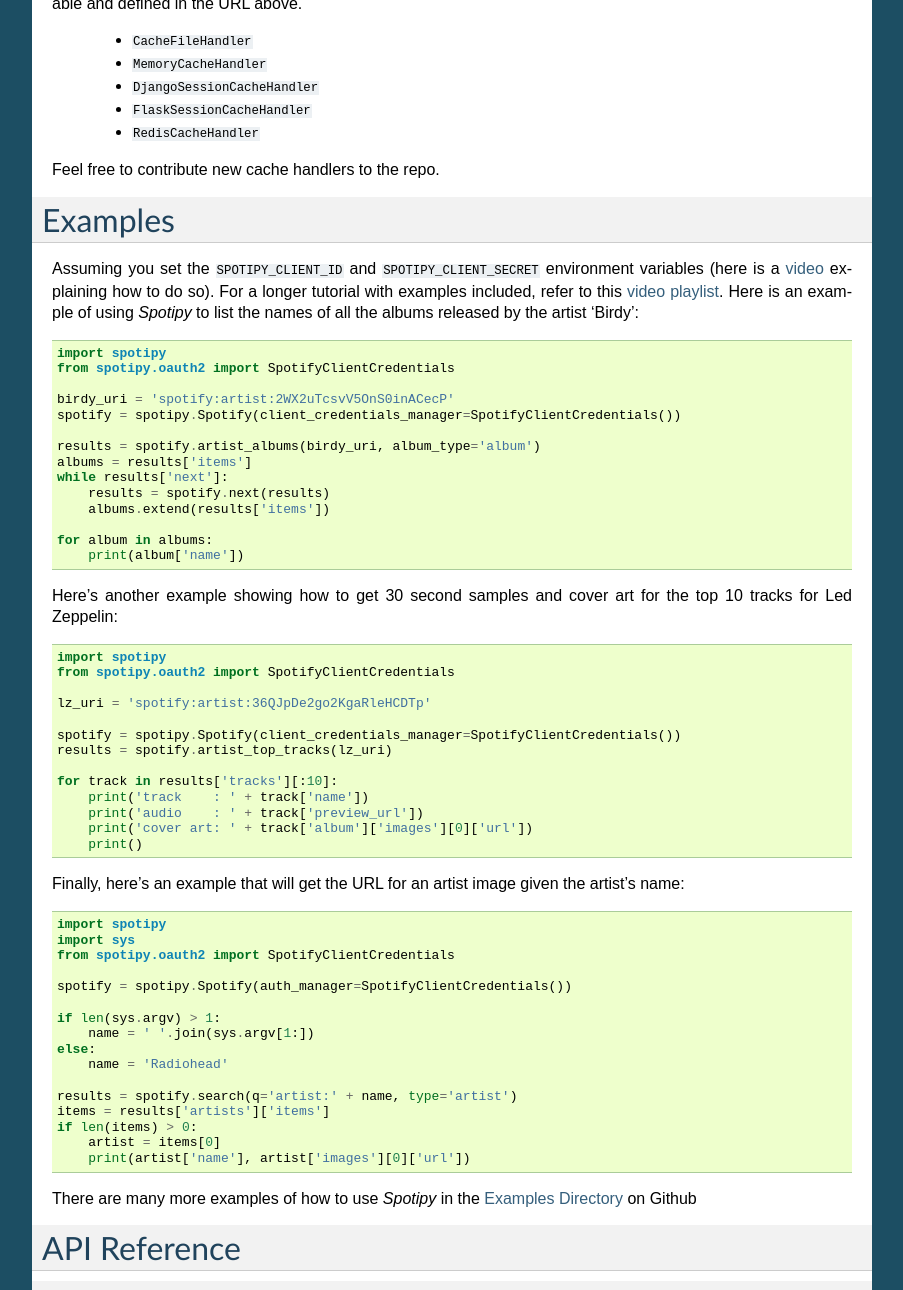
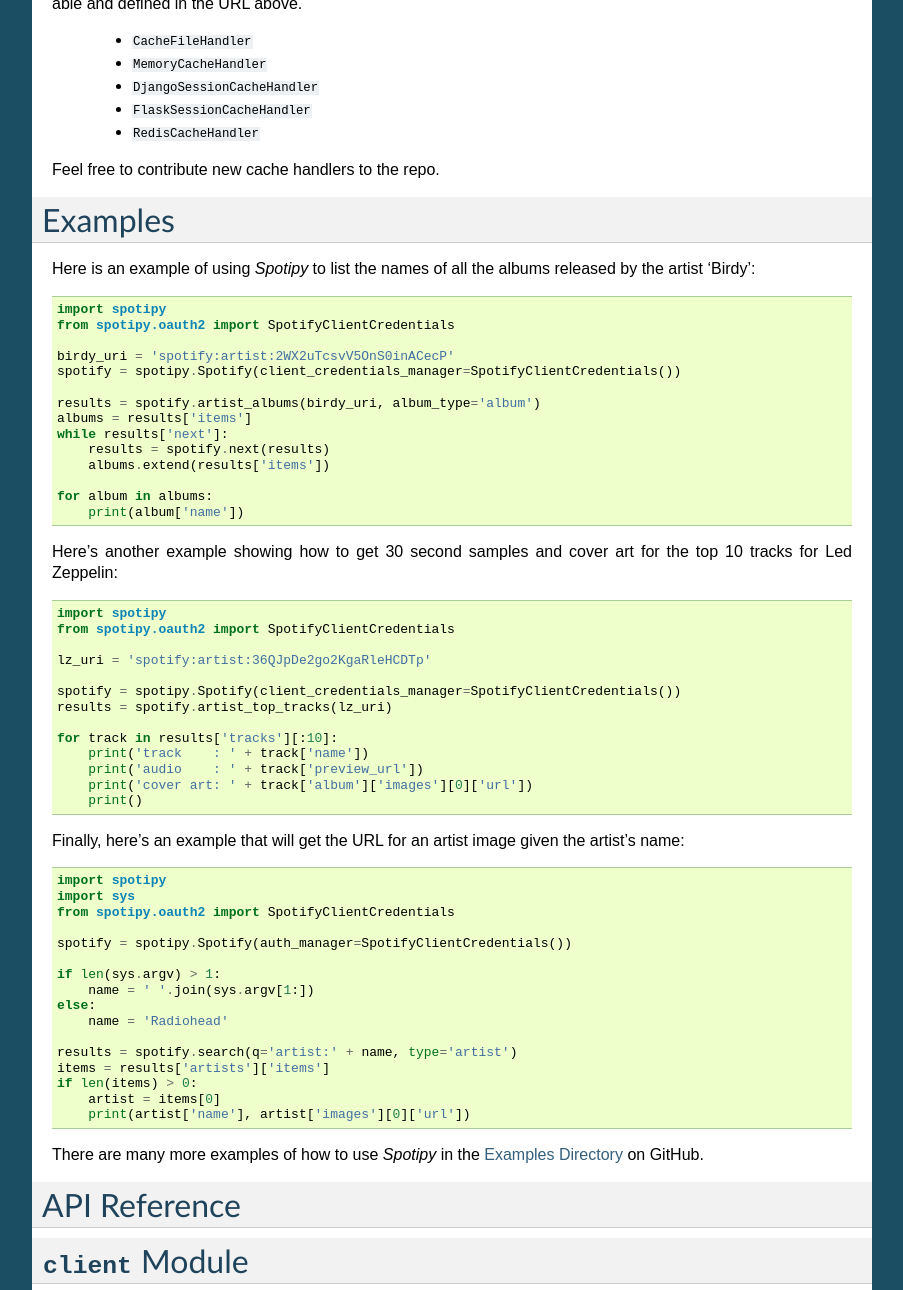
Before and after one commit to spotipy-dev/spotipy, a Sphinx documentation site: the page built from docs/index.rst, in a window 1280 px wide and 1400 px high, scrolled down 3343 px, cut to the strip 0-1290 px from the top of the window. Shown: the whole strip, without its empty margins (198-1101 px from the left). Built offline with Sphinx 7.4.7, drawn with Linux system fonts in a browser that asks for light colours.

Commit message:
cleaning up examples section.

```diff
--- a/docs/index.rst
+++ b/docs/index.rst
@@ -196,8 +196,6 @@
 Examples
 =======================
 
-Assuming you set the ``SPOTIPY_CLIENT_ID`` and ``SPOTIPY_CLIENT_SECRET``
-environment variables (here is a `video <https://youtu.be/kaBVN8uP358>`_ explaining how to do so). For a longer tutorial with examples included, refer to this `video playlist <https://www.youtube.com/watch?v=tmt5SdvTqUI&list=PLqgOPibB_QnzzcaOFYmY2cQjs35y0is9N&index=1>`_.
 Here is an example of using *Spotipy* to list the
 names of all the albums released by the artist 'Birdy'::
 
@@ -254,7 +252,7 @@
         print(artist['name'], artist['images'][0]['url'])
 
 There are many more examples of how to use *Spotipy* in the `Examples
-Directory <https://github.com/plamere/spotipy/tree/master/examples>`_ on Github
+Directory <https://github.com/plamere/spotipy/tree/master/examples>`_ on GitHub.
 
 API Reference
 ==============
```
